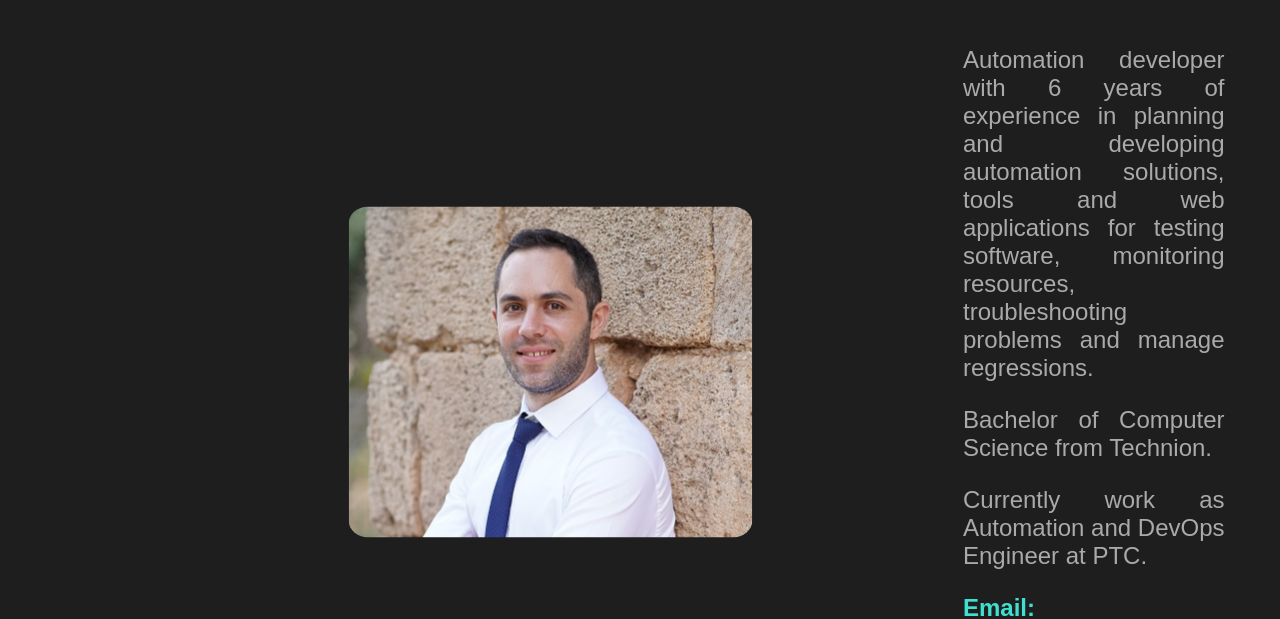
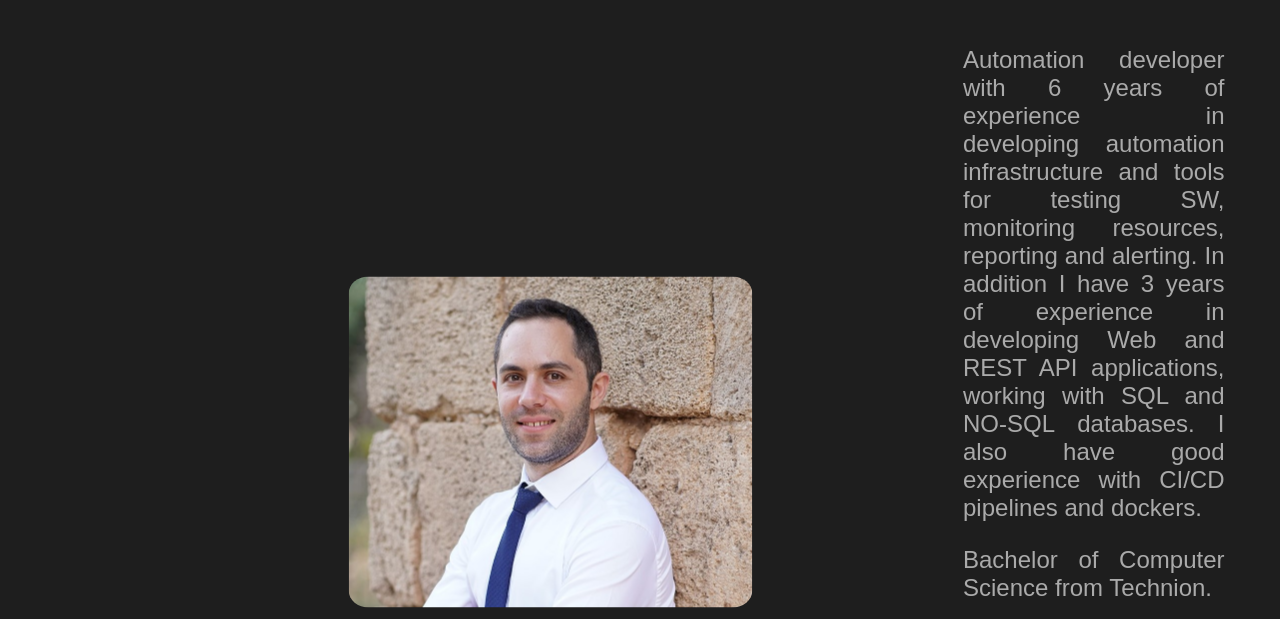
Before and after one commit to eladkap/portfolio2, a plain HTML site: page about.html in a window 1280 px wide. Shown: the part 160-779 px from the top of the page. Drawn offline with Linux system fonts and the light colour scheme.

Commit message:
updated about page

```diff
--- a/about.html
+++ b/about.html
@@ -39,9 +39,11 @@
                 <td>
                     <div style="margin-left: 5px; width: 100%;">
                         <p style="font-size: x-large;">
-                            Automation developer with 6 years of experience in planning and developing automation solutions,
-                            tools and web applications for testing software, monitoring resources,
-                            troubleshooting problems and manage regressions.
+                            Automation developer with 6 years of experience in developing automation infrastructure and tools
+                            for testing SW, monitoring resources, reporting and alerting.
+                            In addition I have 3 years of experience in developing Web and REST API applications,
+                            working with SQL and NO-SQL databases.
+                            I also have good experience with CI/CD pipelines and dockers.
                         </p>
                         <p style="font-size: x-large;">
                             Bachelor of Computer Science from Technion.
```
